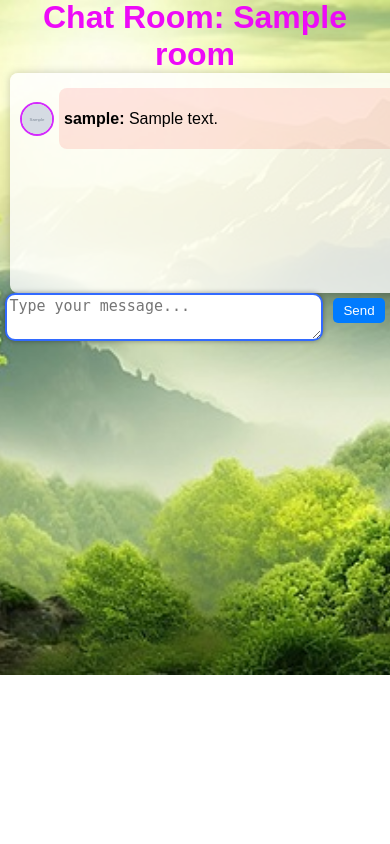
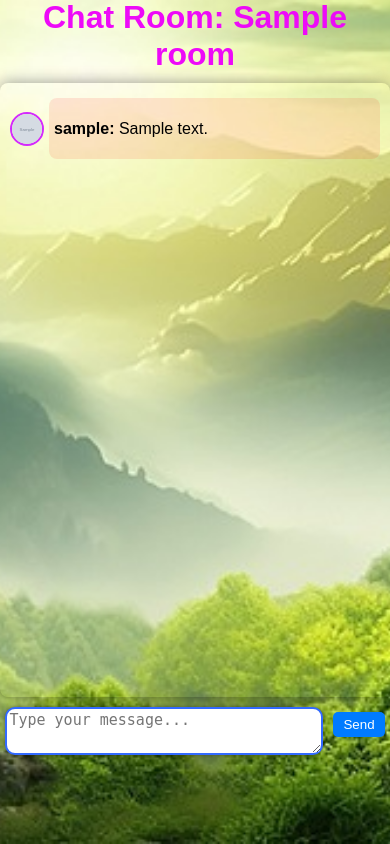
Before and after one commit to mebharat73/mebharat73.github.io, a Django app: a page that uses web/templates/main/room.html in a window 390 px wide. Run offline with Django 5.2, Linux system fonts and the light colour scheme; a user stored in the database is signed in; tables that the repository leaves empty hold one stand-in row (values such as "Sample post"); grey boxes marked "Sample" are stand-in pictures; data that the repository does not hold is empty.

Commit message:
Chatsection963

```diff
--- a/web/templates/main/room.html
+++ b/web/templates/main/room.html
@@ -202,6 +202,9 @@
             margin-top: -1px;
         }
 
+
+
+
         #messages {
             max-width: 700px;
             margin: 20px auto; /* Center the messages container */
@@ -309,24 +312,20 @@
 
 
 
-        @media (max-width: 400px) {
+        @media (max-width: 1080px) {
             html, body {
-                height: 80%; /* Ensure html and body take full height */
+                height: 100%; /* Ensure html and body take full height */
                 margin: 0; /* Remove default margin */
                 background-color: transparent; /* Background color */
             }
 
+
+
+
             #messages {
-                width: 100%; /* Full width for the messages container */
-                padding: 10px; /* Reduced padding for better fit */
-                background-color: rgba(255, 255, 255, 0.8); /* Lighter background for contrast */
-                border-radius: 8px;
-                box-shadow: 0 0 10px rgba(0, 0, 0, 0.2);
-                overflow-y: auto; /* Allow vertical scrolling */
-                height: calc(100vh - 200px); /* Adjust height to fit the screen */
-                min-height: 100px; /* Minimum height for the chat container */
-                margin: 10px; /* Margin around the container */
-                max-height: 200px; /* Set a maximum height to limit visible messages */
+                max-width: 100%; /* Full width for smaller screens */
+                padding: 10px; /* Reduced padding for smaller screens */
+                height: calc(100vh - 250px); /* Adjust height for smaller screens */
             }
 
             .message {
```
